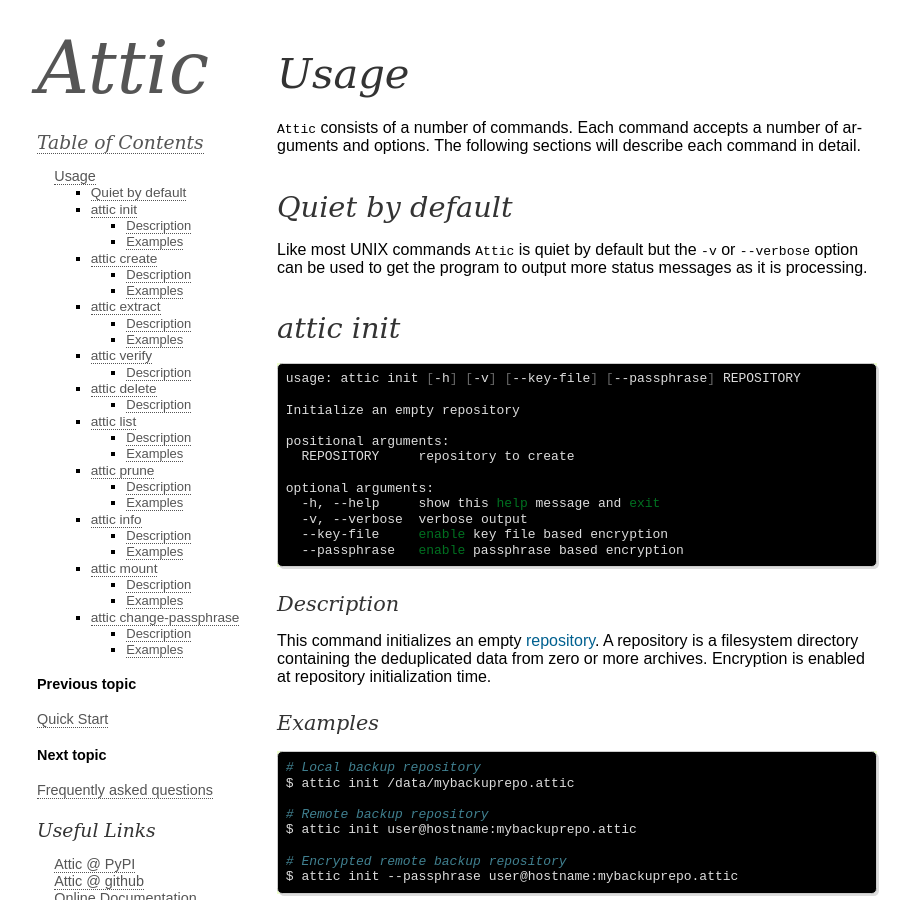
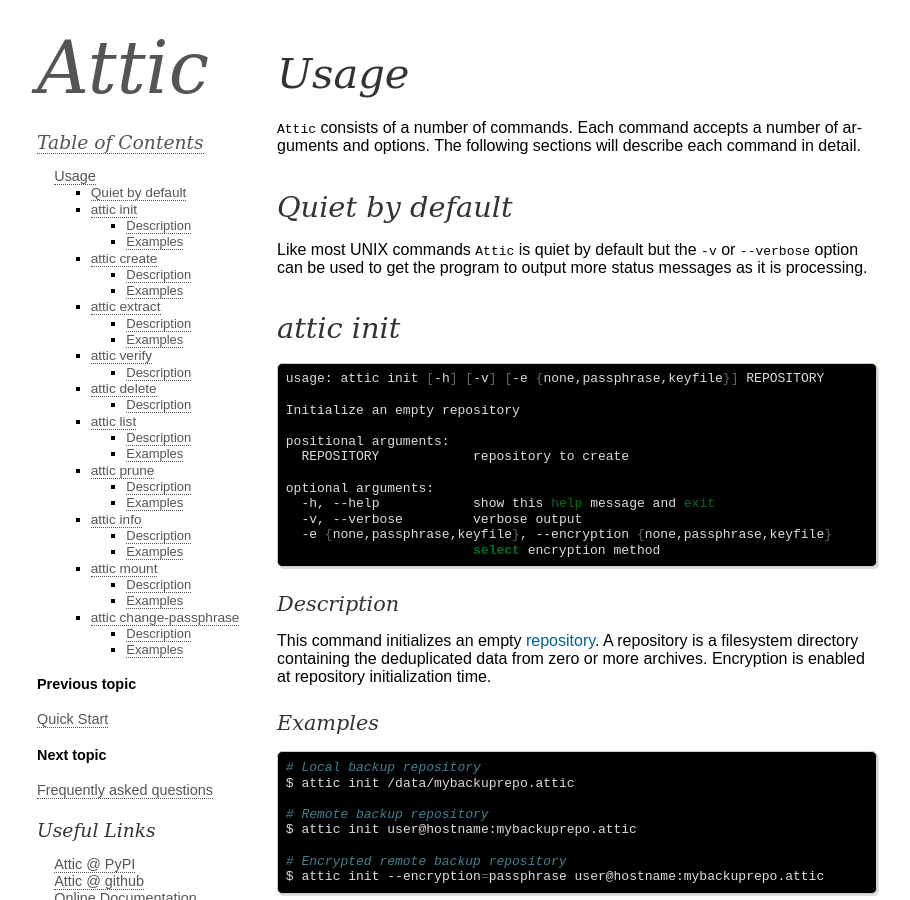
Before and after one commit to borgbackup/borg, a Sphinx documentation site: the page built from docs/usage.rst, in a window 1280 px wide and 900 px high. Shown: the whole window, without its empty margins (188-1098 px from the left). Built offline with Sphinx 7.4.7, drawn with Linux system fonts in a browser that asks for light colours.

Commit message:
Documentation update

```diff
--- a/docs/usage.rst
+++ b/docs/usage.rst
@@ -33,7 +33,7 @@
     $ attic init user@hostname:mybackuprepo.attic
 
     # Encrypted remote backup repository
-    $ attic init --passphrase user@hostname:mybackuprepo.attic
+    $ attic init --encryption=passphrase user@hostname:mybackuprepo.attic
 
 
 .. include:: usage/create.rst.inc
--- a/docs/usage/init.rst.inc
+++ b/docs/usage/init.rst.inc
@@ -5,18 +5,18 @@
 ::
 
 
-    usage: attic init [-h] [-v] [--key-file] [--passphrase] REPOSITORY
+    usage: attic init [-h] [-v] [-e {none,passphrase,keyfile}] REPOSITORY
 
     Initialize an empty repository
 
     positional arguments:
-      REPOSITORY     repository to create
+      REPOSITORY            repository to create
 
     optional arguments:
-      -h, --help     show this help message and exit
-      -v, --verbose  verbose output
-      --key-file     enable key file based encryption
-      --passphrase   enable passphrase based encryption
+      -h, --help            show this help message and exit
+      -v, --verbose         verbose output
+      -e {none,passphrase,keyfile}, --encryption {none,passphrase,keyfile}
+                            select encryption method
 
 Description
 ~~~~~~~~~~~
```
